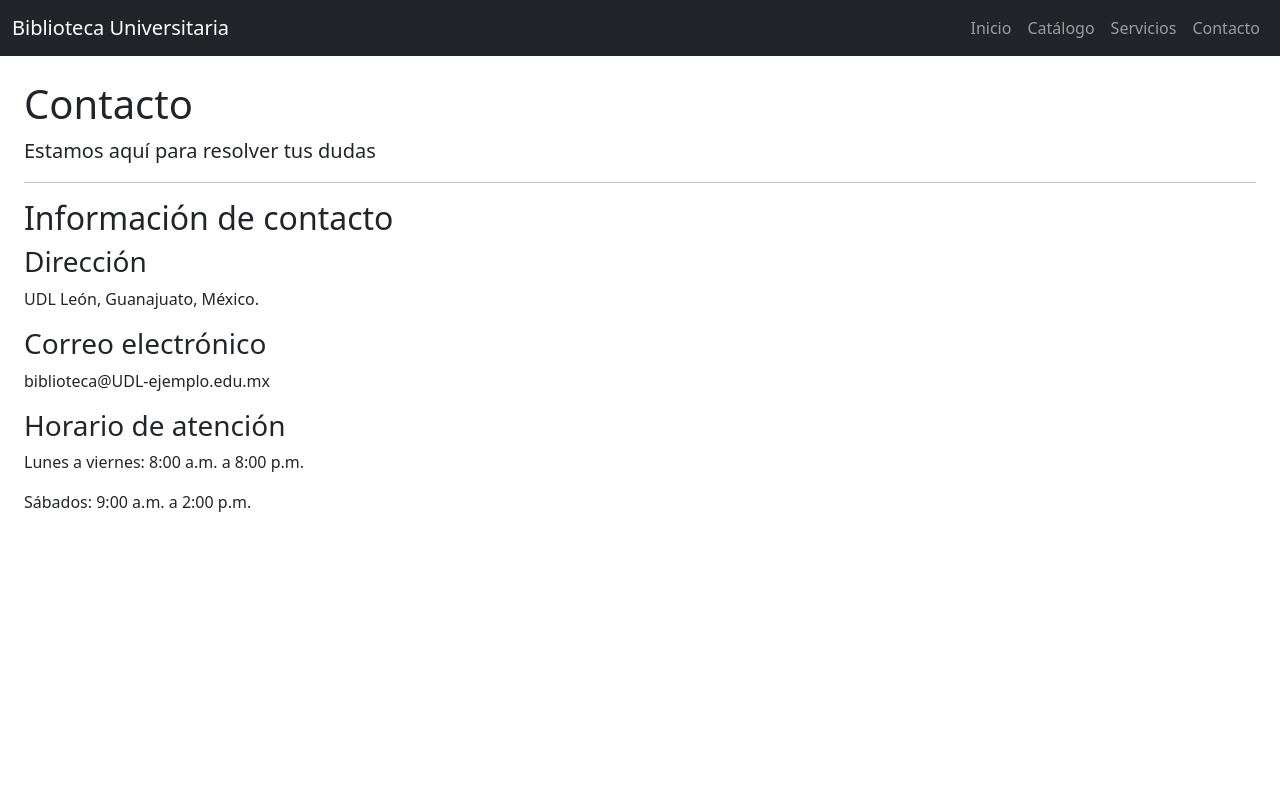
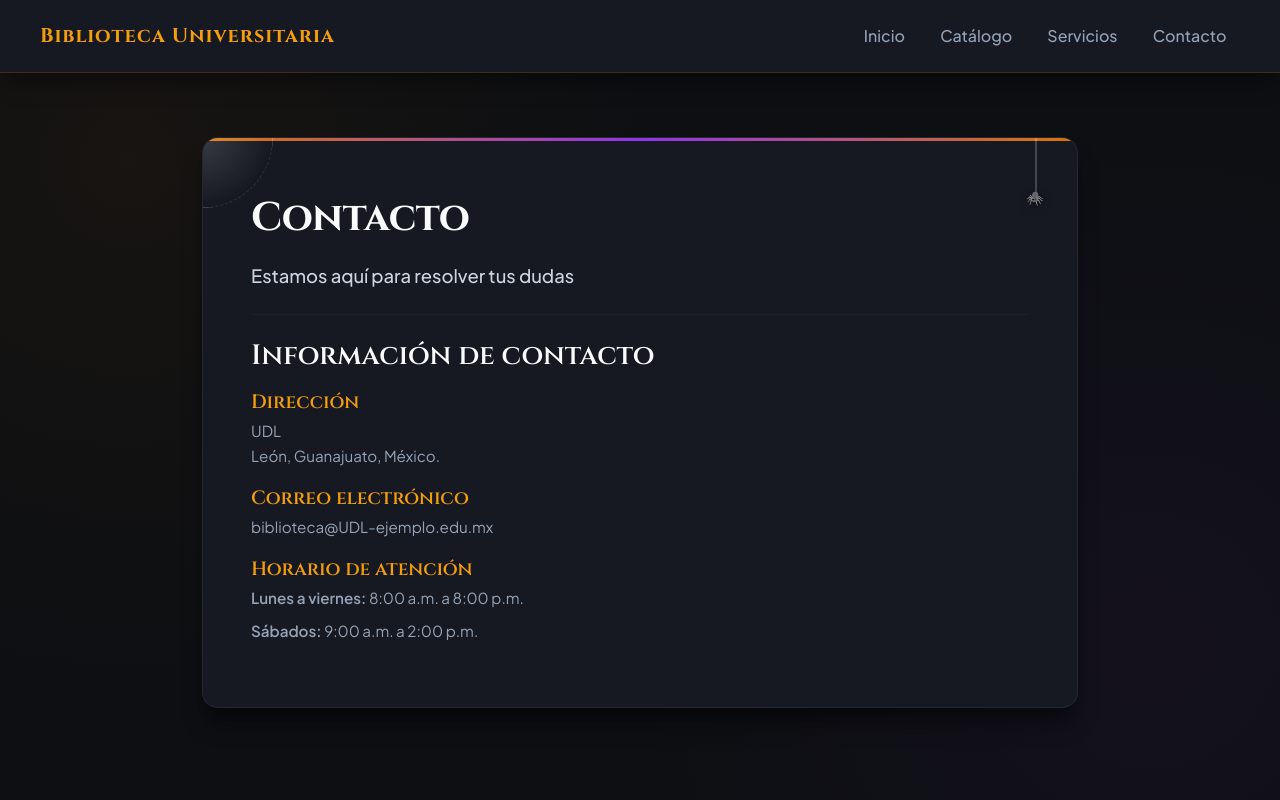
Before and after one commit to IanHernandezhz/web_02, a Flask app: page /contacto in a window 1280 px wide. Run offline with Flask 3, Linux system fonts and the light colour scheme.

Commit message:
Aplicacion de estilos 30/10/2026

```diff
--- /dev/null
+++ b/static/css/style.css
@@ -0,0 +1,156 @@
+.holiday-body {
+    background-color: #0d0f12;
+    color: #e2e8f0;
+    font-family: 'Plus Jakarta Sans', sans-serif;
+    min-height: 100vh;
+    background-image:
+        radial-gradient(circle at 10% 20%, rgba(217, 119, 6, 0.05) 0%, transparent 40%),
+        radial-gradient(circle at 90% 80%, rgba(147, 51, 234, 0.05) 0%, transparent 40%);
+}
+
+.main-layout-container {
+    max-width: 900px;
+    padding-top: 2rem;
+    padding-bottom: 3rem;
+}
+
+/* --- NAVBAR ESTILIZADA --- */
+.holiday-navbar {
+    background-color: #161922 !important;
+    border-bottom: 1px solid rgba(217, 119, 6, 0.2);
+    padding: 1rem 1.75rem;
+    box-shadow: 0 10px 25px -5px rgba(0, 0, 0, 0.5);
+}
+
+.holiday-brand {
+    font-family: 'Cinzel', serif;
+    color: #f59e0b !important;
+    font-weight: 700;
+    letter-spacing: 1px;
+    font-size: 1.25rem;
+}
+
+.holiday-nav-list .holiday-link {
+    color: #94a3b8 !important;
+    font-weight: 500;
+    transition: all 0.3s ease;
+    padding: 0.5rem 0.85rem !important;
+    border-radius: 6px;
+    margin-left: 0.5rem;
+}
+
+.holiday-nav-list .holiday-link:hover {
+    color: #f59e0b !important;
+    background-color: rgba(217, 119, 6, 0.08);
+}
+
+/* --- TARJETA DE CONTENIDO PRINCIPAL --- */
+.holiday-content-card {
+    background-color: #161922;
+    border: 1px solid rgba(255, 255, 255, 0.06);
+    border-radius: 16px;
+    padding: 3.5rem 3rem;
+    box-shadow: 0 20px 25px -5px rgba(0, 0, 0, 0.4), 0 10px 10px -5px rgba(0, 0, 0, 0.2);
+    position: relative;
+    overflow: hidden;
+    margin-top: 2rem;
+}
+
+.holiday-content-card::before {
+    content: '';
+    position: absolute;
+    top: 0;
+    left: 0;
+    right: 0;
+    height: 3px;
+    background: linear-gradient(90deg, #d97706, #9333ea, #d97706);
+}
+
+.view-title {
+    font-family: 'Cinzel', serif;
+    font-size: 2.5rem;
+    font-weight: 700;
+    color: #f8fafc;
+    margin-bottom: 1.25rem;
+    letter-spacing: -0.01em;
+}
+
+.view-subtitle {
+    font-family: 'Cinzel', serif;
+    font-size: 1.75rem;
+    color: #f8fafc;
+    margin-top: 1.5rem;
+    margin-bottom: 1rem;
+}
+
+.view-section-title {
+    font-family: 'Cinzel', serif;
+    font-size: 1.2rem;
+    color: #f59e0b;
+    margin-top: 1.2rem;
+    margin-bottom: 0.3rem;
+}
+
+.view-message {
+    font-size: 1.15rem;
+    color: #cbd5e1;
+    font-weight: 500;
+    margin-bottom: 0.75rem;
+}
+
+.view-description {
+    font-size: 0.95rem;
+    color: #94a3b8;
+    margin-bottom: 0.5rem;
+    line-height: 1.6;
+}
+
+.holiday-divider {
+    border-color: rgba(255, 255, 255, 0.1);
+    margin: 1.5rem 0;
+}
+
+.holiday-content-card {
+    position: relative; /* Asegura que los elementos absolutos se posicionen aquí */
+}
+
+/* Telaraña en la esquina superior izquierda */
+.holiday-content-card::after {
+    content: '';
+    position: absolute;
+    top: 0;
+    left: 0;
+    width: 70px;
+    height: 70px;
+    background: radial-gradient(circle at 0 0, rgba(255, 255, 255, 0.15) 0%, transparent 70%);
+    border-right: 1px dashed rgba(255, 255, 255, 0.1);
+    border-bottom: 1px dashed rgba(255, 255, 255, 0.1);
+    border-bottom-right-radius: 100%;
+    pointer-events: none;
+}
+
+/* Araña colgando de la esquina superior derecha */
+.holiday-content-card {
+    /* Permitimos pseudo-elementos adicionales o creamos la araña visualmente */
+}
+
+/* Hilo de la araña */
+.holiday-content-card .spider-web-corner {
+    position: absolute;
+    top: 0;
+    right: 40px;
+    width: 2px;
+    height: 60px;
+    background: rgba(255, 255, 255, 0.2);
+    pointer-events: none;
+}
+
+/* Cuerpo de la araña */
+.holiday-content-card .spider-web-corner::after {
+    content: '🕷️';
+    position: absolute;
+    bottom: -10px;
+    left: -9px;
+    font-size: 14px;
+    filter: drop-shadow(0 2px 4px rgba(0,0,0,0.5));
+}
--- a/templates/contacto.html
+++ b/templates/contacto.html
@@ -1,25 +1,31 @@
 
 {% extends "layout.html" %}
+
 {% block content %}
-<h1>{{ titulo }}</h1>
-<p class="lead">{{ mensaje }}</p>
-<hr>
-<h2>Información de contacto</h2>
-<h3>Dirección</h3>
-<p>
-    UDL
-    León, Guanajuato, México.
-</p>
-<h3>Correo electrónico</h3>
-<p>
-    biblioteca@UDL-ejemplo.edu.mx
-</p>
-<h3>Horario de atención</h3>
-<p>
-    Lunes a viernes: 8:00 a.m. a 8:00 p.m.
-</p>
-<p>
-    Sábados: 9:00 a.m. a 2:00 p.m.
-</p>
+<div class="view-container">
+    <h1 class="view-title">{{ titulo }}</h1>
+    <p class="view-message lead">{{ mensaje }}</p>
+    <hr class="holiday-divider">
 
+    <h2 class="view-subtitle">Información de contacto</h2>
+
+    <h3 class="view-section-title">Dirección</h3>
+    <p class="view-description">
+        UDL<br>
+        León, Guanajuato, México.
+    </p>
+
+    <h3 class="view-section-title">Correo electrónico</h3>
+    <p class="view-description">
+        biblioteca@UDL-ejemplo.edu.mx
+    </p>
+
+    <h3 class="view-section-title">Horario de atención</h3>
+    <p class="view-description">
+        <strong>Lunes a viernes:</strong> 8:00 a.m. a 8:00 p.m.
+    </p>
+    <p class="view-description">
+        <strong>Sábados:</strong> 9:00 a.m. a 2:00 p.m.
+    </p>
+</div>
 {% endblock %}
--- a/templates/layout.html
+++ b/templates/layout.html
@@ -5,39 +5,40 @@
     <meta charset="UTF-8">
     <meta name="viewport" content="width=device-width, initial-scale=1">
     <title>{{ titulo }} | Biblioteca Universitaria</title>
-    <link
-        href="https://cdn.jsdelivr.net/npm/bootstrap@5.3.3/dist/css/bootstrap.min.css"
-        rel="stylesheet"
-    >
+    <link href="https://cdn.jsdelivr.net/npm/bootstrap@5.3.3/dist/css/bootstrap.min.css" rel="stylesheet">
+    <link rel="stylesheet" href="https://fonts.googleapis.com/css2?family=Cinzel:wght@600;700&family=Plus+Jakarta+Sans:wght@400;500;600&display=swap">
+    <link rel="stylesheet" href="{{ url_for('static', filename='css/style.css') }}">
 </head>
-<body>
-    <nav class="navbar navbar-expand-lg navbar-dark bg-dark">
+<body class="holiday-body">
+    <nav class="navbar navbar-expand-lg holiday-navbar">
         <div class="container-fluid">
-            <a class="navbar-brand" href="{{ url_for('home') }}">
+            <a class="navbar-brand holiday-brand" href="{{ url_for('home') }}">
                 Biblioteca Universitaria
             </a>
-            <div class="navbar-nav">
-                <a class="nav-link" href="{{ url_for('home') }}">
+            <div class="navbar-nav holiday-nav-list ms-auto">
+                <a class="nav-link holiday-link" href="{{ url_for('home') }}">
                     Inicio
                 </a>
-
-                <a class="nav-link" href="{{ url_for('catalogo') }}">
+                <a class="nav-link holiday-link" href="{{ url_for('catalogo') }}">
                     Catálogo
                 </a>
-
-                <a class="nav-link" href="{{ url_for('servicios') }}">
+                <a class="nav-link holiday-link" href="{{ url_for('servicios') }}">
                     Servicios
                 </a>
-
-                <a class="nav-link" href="{{ url_for('contacto') }}">
+                <a class="nav-link holiday-link" href="{{ url_for('contacto') }}">
                     Contacto
                 </a>
             </div>
         </div>
     </nav>
-    <div class="container-fluid mt-4 px-4">
-        {% block content %}
-        {% endblock %}
+    <div class="container main-layout-container">
+        <main class="holiday-content-card">
+            <!-- Detalle de la araña colgando en la esquina superior derecha -->
+            <div class="spider-web-corner"></div>
+
+            {% block content %}
+            {% endblock %}
+        </main>
     </div>
 </body>
-</html>
+ </html>
```
Also changed, not shown: templates/catalogo.html (+21 -13 lines), templates/index.html (+15 -10 lines), templates/servicios.html (+20 -12 lines).
